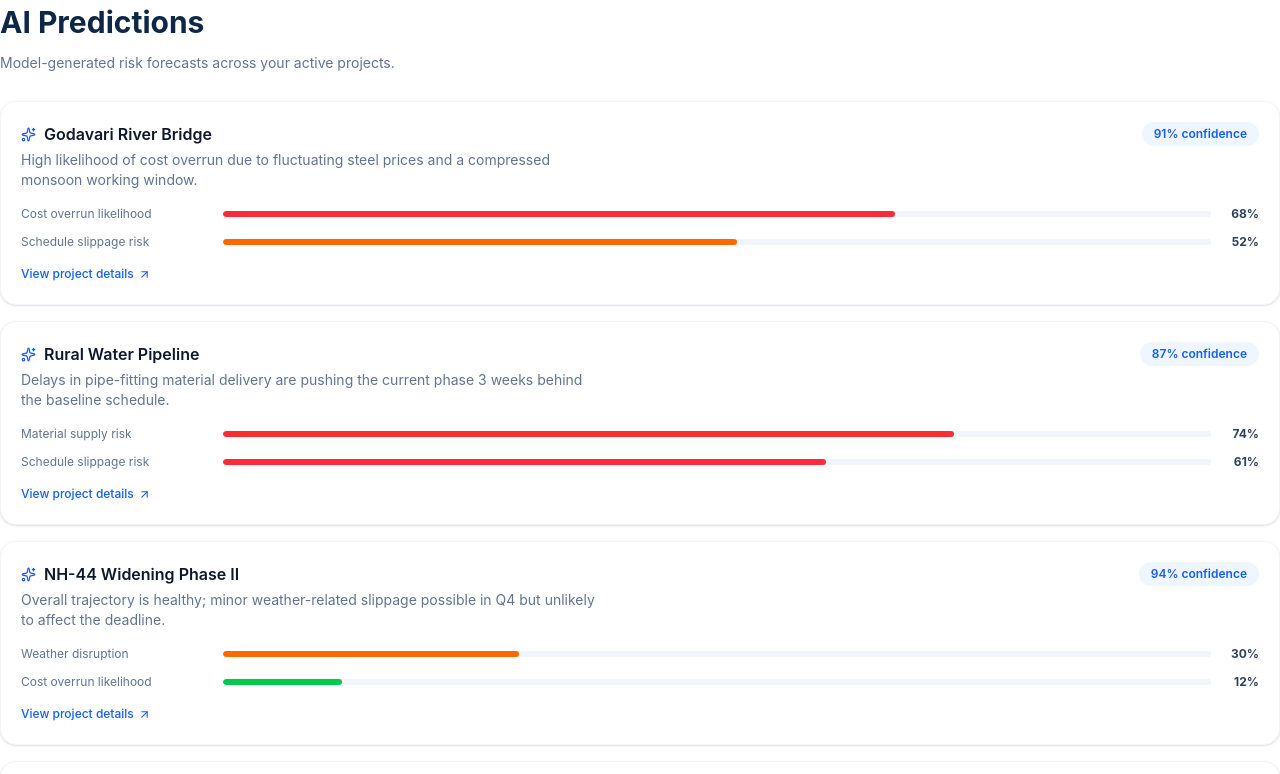
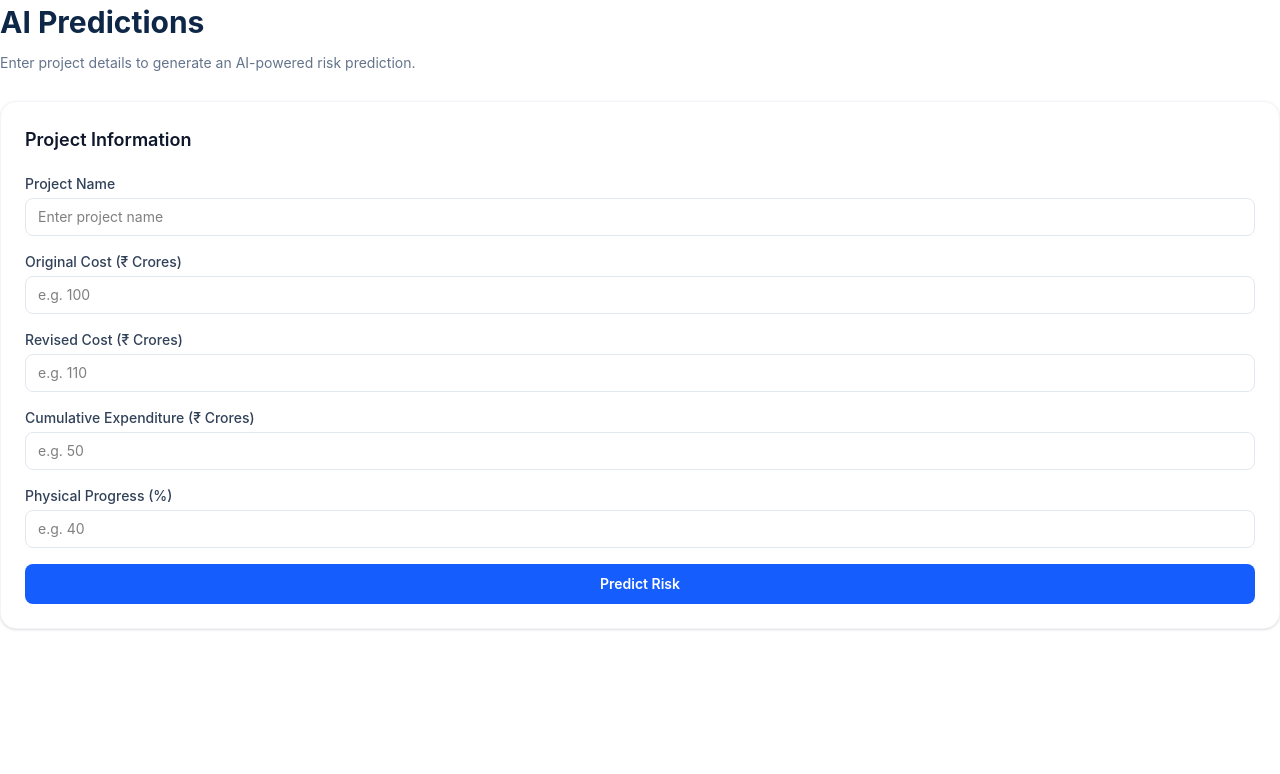
Before and after one commit to HariNiveditha/IndustryProjectPrediction, a React app in the folder frontend/: page /predictions in a window 1280 px wide. Shown: the top 774 px of the page. Built offline with nearby package versions, Linux system fonts and the light colour scheme; the HTML template or start-up script is replaced by a standard one.

Commit message:
Connect FastAPI backend to MongoDB Atlas

```diff
--- a/frontend/src/pages/Predictions.jsx
+++ b/frontend/src/pages/Predictions.jsx
@@ -1,66 +1,261 @@
+import { useState } from "react";
 import RiskCard from "../components/RiskCard";
 import "./Predictions.css";
 
-const PREDICTIONS = [
-  {
-    id: 2,
-    project: "Godavari River Bridge",
-    confidence: 91,
-    summary:
-      "High likelihood of cost overrun due to fluctuating steel prices and a compressed monsoon working window.",
-    factors: [
-      { label: "Cost overrun likelihood", value: 68, level: "high" },
-      { label: "Schedule slippage risk", value: 52, level: "medium" },
-    ],
-  },
-  {
-    id: 4,
-    project: "Rural Water Pipeline",
-    confidence: 87,
-    summary:
-      "Delays in pipe-fitting material delivery are pushing the current phase 3 weeks behind the baseline schedule.",
-    factors: [
-      { label: "Material supply risk", value: 74, level: "high" },
-      { label: "Schedule slippage risk", value: 61, level: "high" },
-    ],
-  },
-  {
-    id: 1,
-    project: "NH-44 Widening Phase II",
-    confidence: 94,
-    summary:
-      "Overall trajectory is healthy; minor weather-related slippage possible in Q4 but unlikely to affect the deadline.",
-    factors: [
-      { label: "Weather disruption", value: 30, level: "medium" },
-      { label: "Cost overrun likelihood", value: 12, level: "low" },
-    ],
-  },
-  {
-    id: 6,
-    project: "Smart Traffic Signal Grid",
-    confidence: 89,
-    summary:
-      "Procurement of signal controllers is on schedule; no significant risk factors detected this cycle.",
-    factors: [
-      { label: "Cost overrun likelihood", value: 15, level: "low" },
-      { label: "Schedule slippage risk", value: 10, level: "low" },
-    ],
-  },
-];
+function Predictions() {
+  const [formData, setFormData] = useState({
+    project: "",
+    original_cost_cr: "",
+    revised_cost_cr: "",
+    cumulative_expenditure_cr: "",
+    physical_progress_pct: "",
+  });
 
-function Predictions() {
+  const [prediction, setPrediction] = useState(null);
+  const [loading, setLoading] = useState(false);
+  const [error, setError] = useState("");
+
+  const handleChange = (e) => {
+    setFormData({
+      ...formData,
+      [e.target.name]: e.target.value,
+    });
+  };
+
+  const handlePredict = async (e) => {
+    e.preventDefault();
+
+    setLoading(true);
+    setError("");
+    setPrediction(null);
+
+    try {
+      const response = await fetch("http://127.0.0.1:8000/predict", {
+        method: "POST",
+        headers: {
+          "Content-Type": "application/json",
+        },
+        body: JSON.stringify({
+          original_cost_cr: Number(formData.original_cost_cr),
+          revised_cost_cr: Number(formData.revised_cost_cr),
+          cumulative_expenditure_cr: Number(
+            formData.cumulative_expenditure_cr
+          ),
+          physical_progress_pct: Number(formData.physical_progress_pct),
+        }),
+      });
+
+      if (!response.ok) {
+        throw new Error("Prediction request failed");
+      }
+
+      const data = await response.json();
+
+      setPrediction(data);
+    } catch (err) {
+      console.error(err);
+      setError(
+        "Unable to connect to the prediction server. Make sure FastAPI is running."
+      );
+    } finally {
+      setLoading(false);
+    }
+  };
+
+  const getLevel = (value) => {
+    if (value >= 85) return "critical";
+    if (value >= 65) return "high";
+    if (value >= 40) return "medium";
+    return "low";
+  };
+
   return (
     <div>
+      {/* Page Header */}
       <div className="page-header">
         <div>
           <h1>AI Predictions</h1>
-          <p>Model-generated risk forecasts across your active projects.</p>
+          <p>
+            Enter project details to generate an AI-powered risk prediction.
+          </p>
         </div>
       </div>
 
-      {PREDICTIONS.map((p) => (
-        <RiskCard key={p.id} {...p} />
-      ))}
+      {/* Prediction Form */}
+      <div className="rounded-2xl border border-slate-100 bg-white p-6 shadow-sm mb-6">
+        <h2 className="text-lg font-semibold text-slate-900 mb-5">
+          Project Information
+        </h2>
+
+        <form onSubmit={handlePredict} className="space-y-4">
+          {/* Project Name */}
+          <div>
+            <label className="block text-sm font-medium text-slate-700 mb-1">
+              Project Name
+            </label>
+
+            <input
+              type="text"
+              name="project"
+              value={formData.project}
+              onChange={handleChange}
+              placeholder="Enter project name"
+              required
+              className="w-full rounded-lg border border-slate-200 px-3 py-2 text-sm outline-none focus:border-blue-500"
+            />
+          </div>
+
+          {/* Original Cost */}
+          <div>
+            <label className="block text-sm font-medium text-slate-700 mb-1">
+              Original Cost (₹ Crores)
+            </label>
+
+            <input
+              type="number"
+              name="original_cost_cr"
+              value={formData.original_cost_cr}
+              onChange={handleChange}
+              placeholder="e.g. 100"
+              min="0"
+              step="any"
+              required
+              className="w-full rounded-lg border border-slate-200 px-3 py-2 text-sm outline-none focus:border-blue-500"
+            />
+          </div>
+
+          {/* Revised Cost */}
+          <div>
+            <label className="block text-sm font-medium text-slate-700 mb-1">
+              Revised Cost (₹ Crores)
+            </label>
+
+            <input
+              type="number"
+              name="revised_cost_cr"
+              value={formData.revised_cost_cr}
+              onChange={handleChange}
+              placeholder="e.g. 110"
+              min="0"
+              step="any"
+              required
+              className="w-full rounded-lg border border-slate-200 px-3 py-2 text-sm outline-none focus:border-blue-500"
+            />
+          </div>
+
+          {/* Cumulative Expenditure */}
+          <div>
+            <label className="block text-sm font-medium text-slate-700 mb-1">
+              Cumulative Expenditure (₹ Crores)
+            </label>
+
+            <input
+              type="number"
+              name="cumulative_expenditure_cr"
+              value={formData.cumulative_expenditure_cr}
+              onChange={handleChange}
+              placeholder="e.g. 50"
+              min="0"
+              step="any"
+              required
+              className="w-full rounded-lg border border-slate-200 px-3 py-2 text-sm outline-none focus:border-blue-500"
+            />
+          </div>
+
+          {/* Physical Progress */}
+          <div>
+            <label className="block text-sm font-medium text-slate-700 mb-1">
+              Physical Progress (%)
+            </label>
+
+            <input
+              type="number"
+              name="physical_progress_pct"
+              value={formData.physical_progress_pct}
+              onChange={handleChange}
+              placeholder="e.g. 40"
+              min="0"
+              max="100"
+              step="any"
+              required
+              className="w-full rounded-lg border border-slate-200 px-3 py-2 text-sm outline-none focus:border-blue-500"
+            />
+          </div>
+
+          {/* Predict Button */}
+          <button
+            type="submit"
+            disabled={loading}
+            className="w-full rounded-lg bg-blue-600 px-4 py-2.5 text-sm font-semibold text-white hover:bg-blue-700 disabled:opacity-50"
+          >
+            {loading ? "Predicting..." : "Predict Risk"}
+          </button>
+        </form>
+      </div>
+
+      {/* Error */}
+      {error && (
+        <div className="rounded-lg bg-red-50 border border-red-200 p-4 mb-6 text-sm text-red-600">
+          {error}
+        </div>
+      )}
+
+      {/* Prediction Result */}
+      {prediction && (
+        <div>
+          <h2 className="text-lg font-semibold text-slate-900 mb-4">
+            Prediction Result
+          </h2>
+
+          <RiskCard
+            id={null}
+            project={formData.project}
+            confidence={prediction.risk_score}
+            summary={`Overall project risk is ${prediction.risk_level}. Cost risk is ${prediction.cost_risk}% and delay risk is ${prediction.delay_risk}%.`}
+            factors={[
+              {
+                label: "Cost overrun likelihood",
+                value: prediction.cost_risk,
+                level: getLevel(prediction.cost_risk),
+              },
+              {
+                label: "Schedule slippage risk",
+                value: prediction.delay_risk,
+                level: getLevel(prediction.delay_risk),
+              },
+            ]}
+          />
+
+          {/* Overall Risk */}
+          <div className="rounded-2xl border border-slate-100 bg-white p-6 shadow-sm mt-4">
+            <div className="flex items-center justify-between">
+              <div>
+                <p className="text-sm text-slate-500">
+                  Overall Risk Score
+                </p>
+
+                <p className="text-3xl font-bold text-slate-900 mt-1">
+                  {prediction.risk_score}
+                </p>
+              </div>
+
+              <span
+                className={`px-4 py-2 rounded-full text-sm font-bold ${
+                  prediction.risk_level === "LOW"
+                    ? "bg-green-100 text-green-700"
+                    : prediction.risk_level === "MEDIUM"
+                    ? "bg-orange-100 text-orange-700"
+                    : prediction.risk_level === "HIGH"
+                    ? "bg-red-100 text-red-700"
+                    : "bg-red-200 text-red-800"
+                }`}
+              >
+                {prediction.risk_level}
+              </span>
+            </div>
+          </div>
+        </div>
+      )}
     </div>
   );
 }
```
Also changed, not shown: 2 other files (tests, documents, lock files or other folders).
